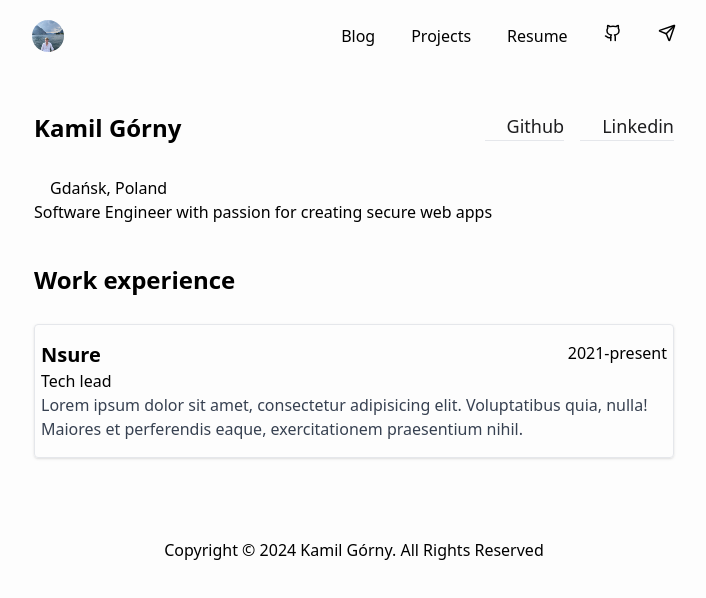
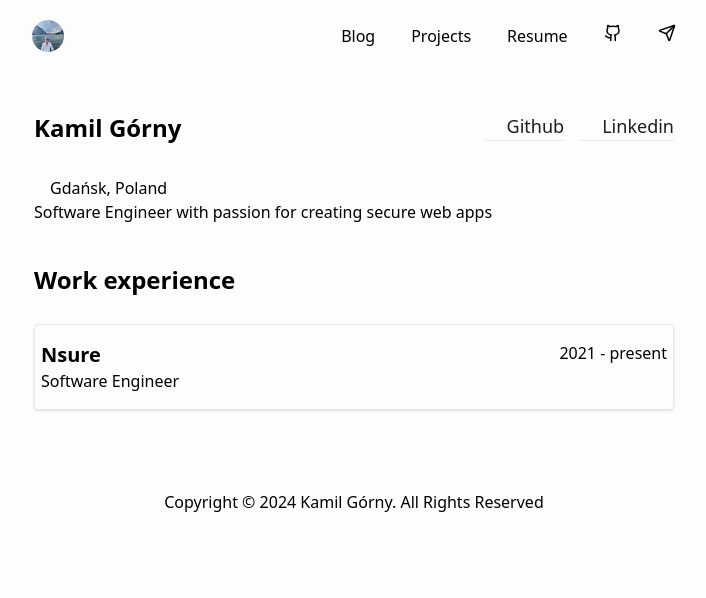
Before and after one commit to kamil-gorny/Blog, a SvelteKit app: page /resume in a window 1280 px wide. Shown: the top 598 px of the page, without its empty margins (286-992 px from the left). Built offline with nearby package versions, Linux system fonts and the light colour scheme; some icons are missing.

Commit message:
feat: Create WorkExperienceTile component

```diff
--- /dev/null
+++ b/src/WorkExperienceTile.svelte
@@ -0,0 +1,22 @@
+<script>
+    export let company;
+    export let position;
+    export let timeframe;
+    export let description;
+</script>
+
+<div class="rounded overflow-hidden border shadow">
+    <div class="px-1.5 py-4">
+        <div class="flex flex-row justify-between">
+            <div>
+                <div class="font-bold text-xl">{company}</div>
+                <div class="">{position}</div>
+            </div>
+            <p>{timeframe}</p>
+        </div>
+        <p class="text-gray-700 text-base">
+            {description}
+        </p>
+    </div>
+
+</div>
--- a/src/routes/(app)/resume/+page.svelte
+++ b/src/routes/(app)/resume/+page.svelte
@@ -1,6 +1,7 @@
 <script>
     import SocialsButton from "../../../SocialsButton.svelte";
     import Icon from "@iconify/svelte";
+    import WorkExperienceTile from "../../../WorkExperienceTile.svelte";
 </script>
 
 
@@ -20,20 +21,6 @@
 
         <h1 class="mt-10 font-bold text-2xl mb-7">Work experience</h1>
 
-        <div class="rounded overflow-hidden border shadow">
-            <div class="px-1.5 py-4">
-                <div class="flex flex-row justify-between">
-                <div>
-                <div class="font-bold text-xl">Nsure</div>
-                <div class="">Tech lead</div>
-                </div>
-                <p>2021-present</p>
-                </div>
-                <p class="text-gray-700 text-base">
-                    Lorem ipsum dolor sit amet, consectetur adipisicing elit. Voluptatibus quia, nulla! Maiores et perferendis eaque, exercitationem praesentium nihil.
-                </p>
-            </div>
-
-        </div>
+        <WorkExperienceTile company="Nsure" position="Software Engineer" timeframe="2021 - present" description=""/>
 
     </div>
```
